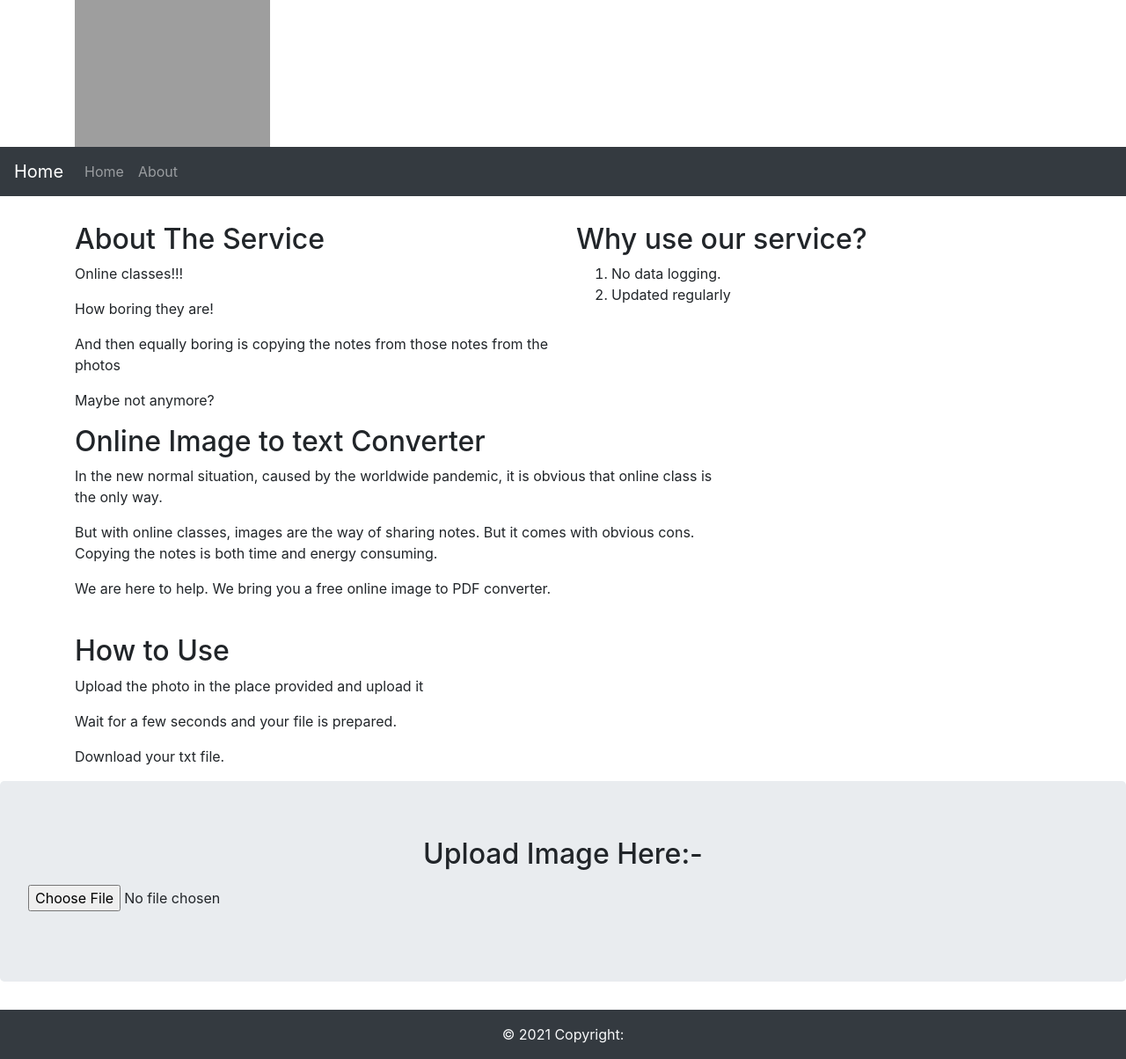
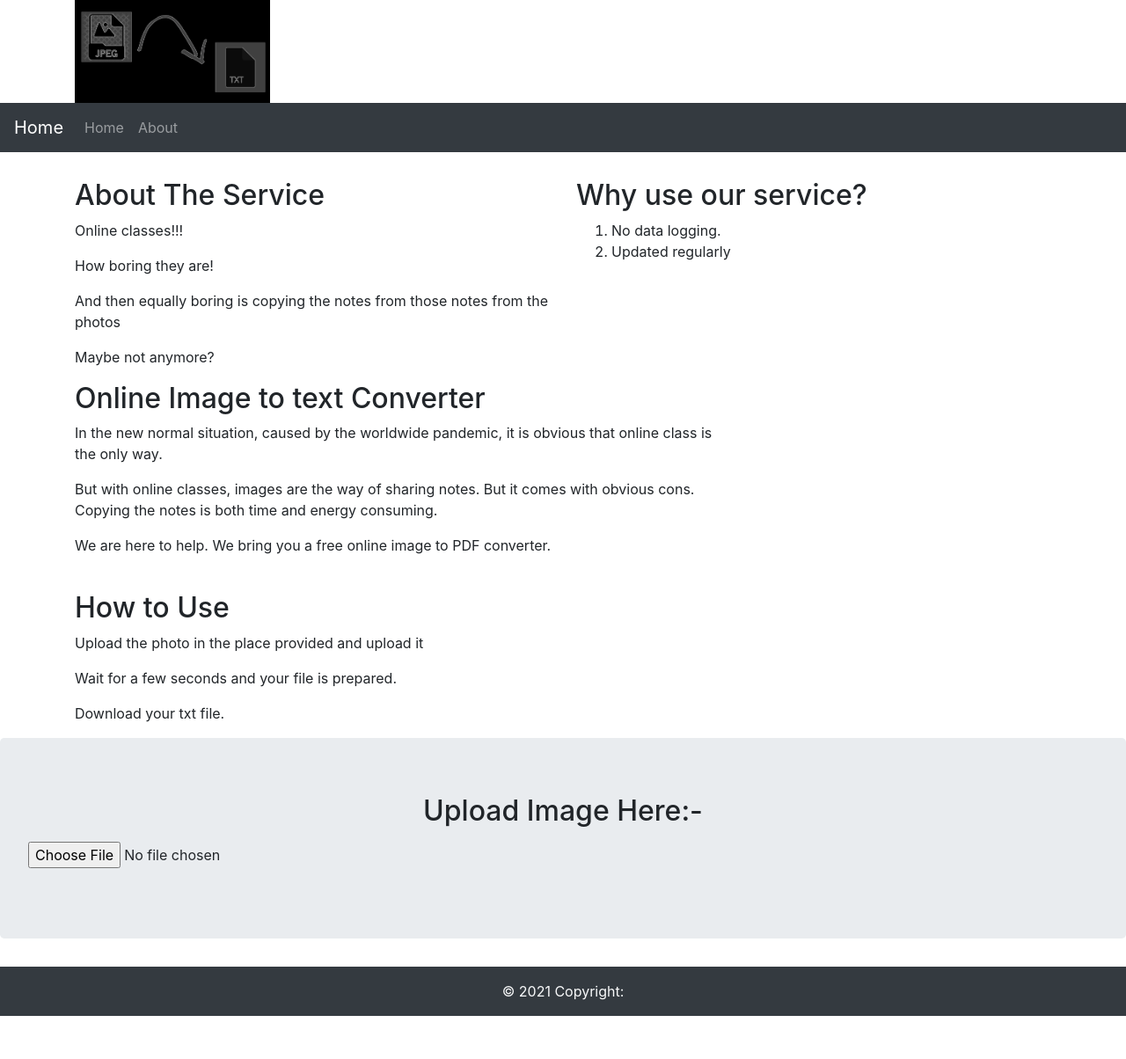
Before and after one commit to soham4abc/texter, a PHP site: page / in a window 1280 px wide. Shown: the whole page at 88% size. After the commit the page ends 1155 px from the top, so only its background shows below. Run offline with PHP 8.4, Linux system fonts and the light colour scheme; some libraries are stand-ins or nearby versions; grey boxes are pictures that could not be loaded.

Commit message:
logo changed

```diff
--- a/Frontend/index.php
+++ b/Frontend/index.php
@@ -16,7 +16,7 @@
 <div class="container">
   <div class="row">
     <div class="col">
-      <img src="https://miro.medium.com/max/800/1*z9ErVNVw2KPhWN6EXSTr4A.png" style="max-width:20%;" alt="Cinque Terre">
+      <img src="./Images/PicsArt_12-11-06.58.40.jpg" style="max-width:20%;" alt="Cinque Terre">
     </div>
   </div>
 
```
Also changed, not shown: Frontend/Images/PicsArt_12-11-06.58.40.jpg (added), Frontend/PicsArt_12-11-06.58.40.jpg (added).
